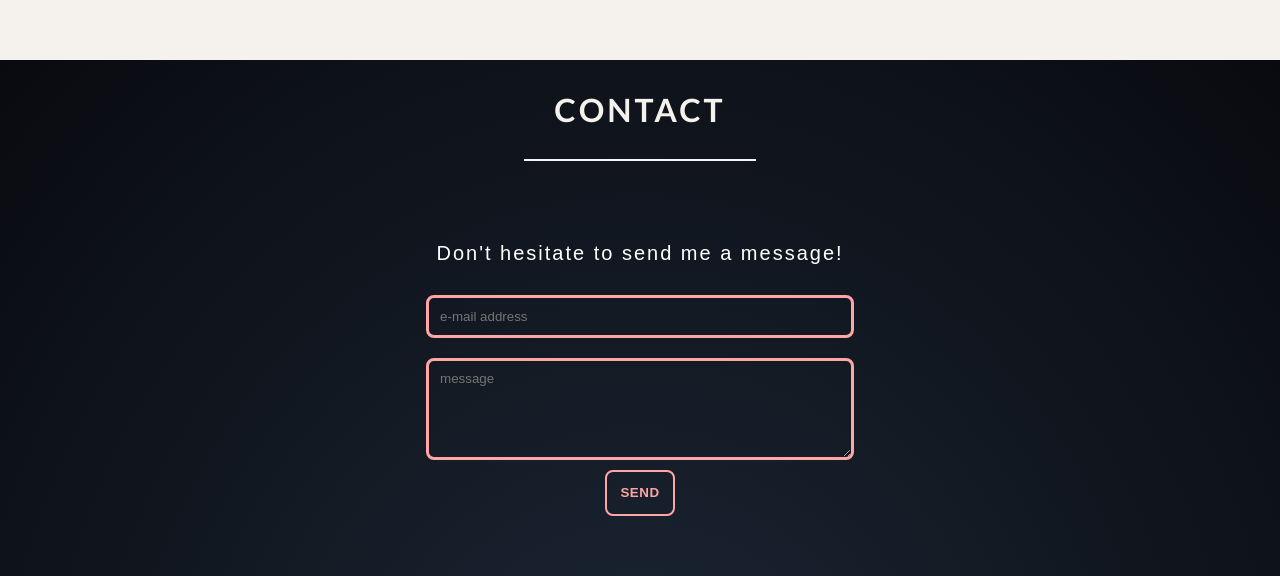
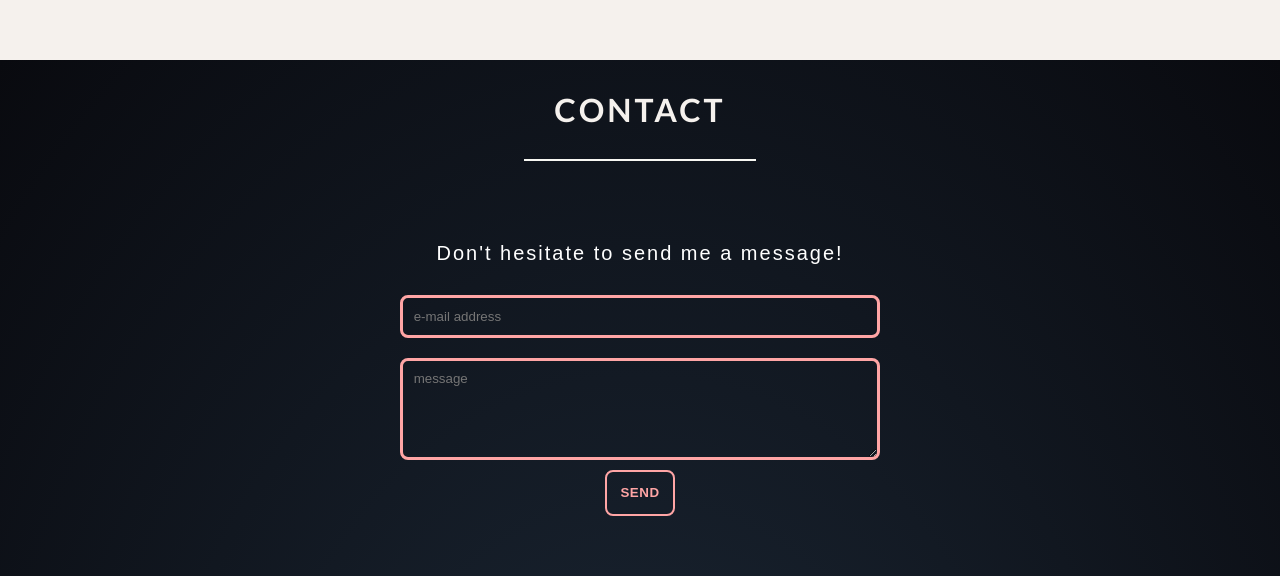
Before and after one commit to jo-szefer/portfolio, a React (Create React App) app in the folder frontend/: page / in a window 1280 px wide. Shown: the part 2180-2756 px from the top of the page. Built offline with nearby package versions, Linux system fonts and the light colour scheme.

Commit message:
delete windowOnElement animation

```diff
--- a/frontend/src/components/common/Section.jsx
+++ b/frontend/src/components/common/Section.jsx
@@ -2,7 +2,6 @@ import React from "react";
 import styled from "styled-components";
 
 import { Title as RawTitle } from "./Title";
-import { isWindowOnElement } from "../../utils/isWindowOnElement";
 
 const SectionWrapper = styled.div`
   min-height: 90vh;
@@ -15,42 +14,18 @@ const SectionWrapper = styled.div`
   align-items: center;
 `;
 
-const SlowAppearWrapper = styled.span`
-  opacity: ${(props) => (props.isVisible ? "1" : "0")};
-  transition: all 0.3s;
-`;
-
 const Title = styled(RawTitle)`
   color: ${(props) => (props.isLight ? "#0f131b" : "#f5f1ed")};
   border-bottom: 2px solid ${(props) => (props.isLight ? "#f74ea1" : "#f7f7f2")};
 `;
 
 export const Section = (props) => {
-  const [isSectionVisible, setSectionVisible] = React.useState(false);
-
-  const handleScroll = () => {
-    if (isWindowOnElement(props.id)) {
-      setSectionVisible(true);
-    }
-  };
-
-  React.useEffect(() => {
-    window.addEventListener("scroll", handleScroll, { passive: true });
-    handleScroll();
-
-    return () => {
-      window.removeEventListener("scroll", handleScroll);
-    };
-  }, []);
-
   return (
     <SectionWrapper id={props.id} isLight={props.isLight}>
       {props.title ? (
         <Title isLight={props.isLight}>{props.title}</Title>
       ) : null}
-      <SlowAppearWrapper isVisible={isSectionVisible}>
-        {props.children}
-      </SlowAppearWrapper>
+      {props.children}
     </SectionWrapper>
   );
 };
```
